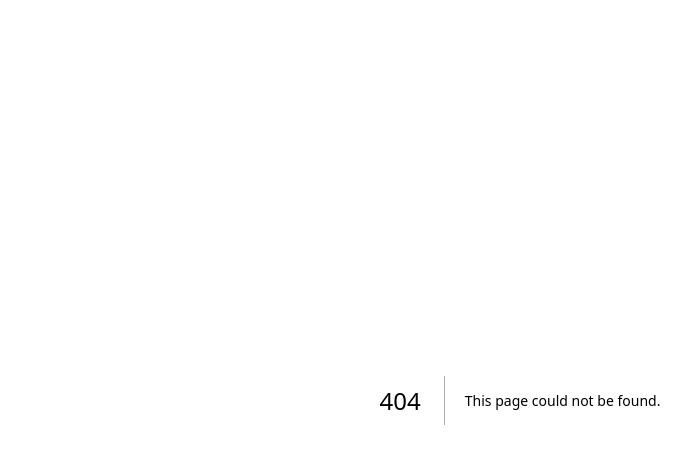
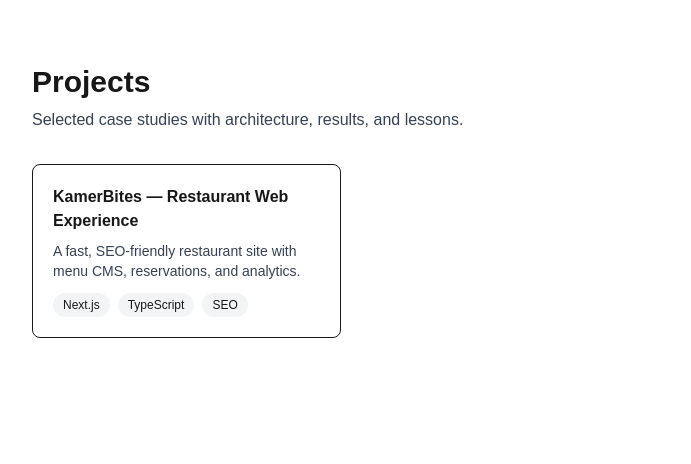
Before and after one commit to Dipita237/dipita-pro-portfolio, a Next.js app: page /projects in a window 1280 px wide. Before the commit this address had no page. Shown: the top 464 px of the page, without its empty margins (120-811 px from the left). Built offline with nearby package versions, Linux system fonts and the light colour scheme.

Commit message:
feat: add /projects listing page

```diff
--- /dev/null
+++ b/app/projects/page.tsx
@@ -0,0 +1,44 @@
+import { getAllCaseStudyMeta } from '@/lib/content'
+import Link from 'next/link'
+
+export const metadata = {
+  title: 'Projects — Dipita Pro Portfolio',
+  description: 'Case studies and projects by Dipita Ebongue.',
+}
+
+export default function ProjectsPage() {
+  const projects = getAllCaseStudyMeta()
+
+  return (
+    <main className="mx-auto max-w-5xl px-6 py-16">
+      <h1 className="text-3xl font-bold">Projects</h1>
+      <p className="mt-2 text-gray-700">
+        Selected case studies with architecture, results, and lessons.
+      </p>
+
+      <div className="mt-8 grid gap-6 sm:grid-cols-2 lg:grid-cols-3">
+        {projects.map((p) => (
+          <Link
+            key={p.slug}
+            href={`/case-studies/${p.slug}`}
+            className="rounded-lg border p-5 transition hover:shadow-md"
+          >
+            <h3 className="font-semibold">{p.frontmatter.title}</h3>
+            <p className="mt-2 line-clamp-3 text-sm text-gray-700">
+              {p.frontmatter.summary}
+            </p>
+            {p.frontmatter.tags && Array.isArray(p.frontmatter.tags) ? (
+              <div className="mt-3 flex flex-wrap gap-2">
+                {p.frontmatter.tags.slice(0, 3).map((t) => (
+                  <span key={t} className="rounded-full bg-gray-100 px-2.5 py-1 text-xs">
+                    {t}
+                  </span>
+                ))}
+              </div>
+            ) : null}
+          </Link>
+        ))}
+      </div>
+    </main>
+  )
+}
```
